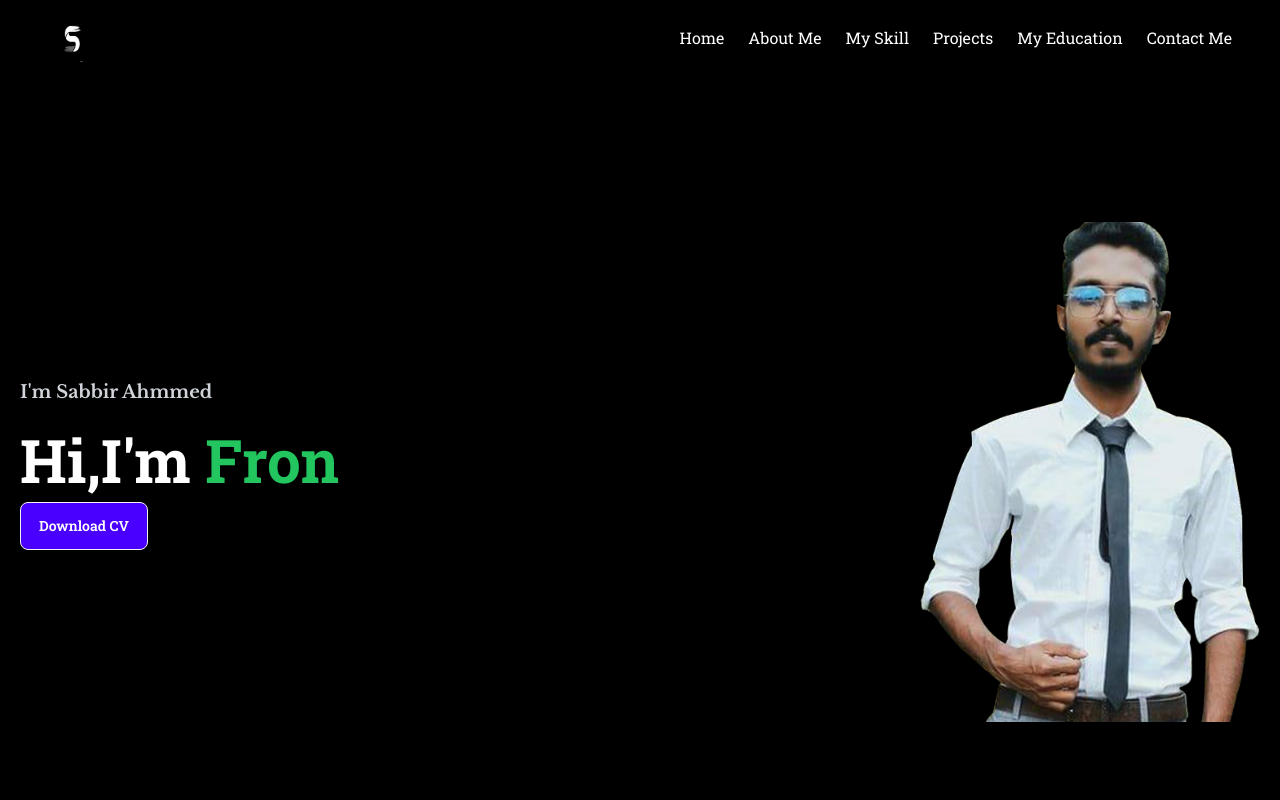
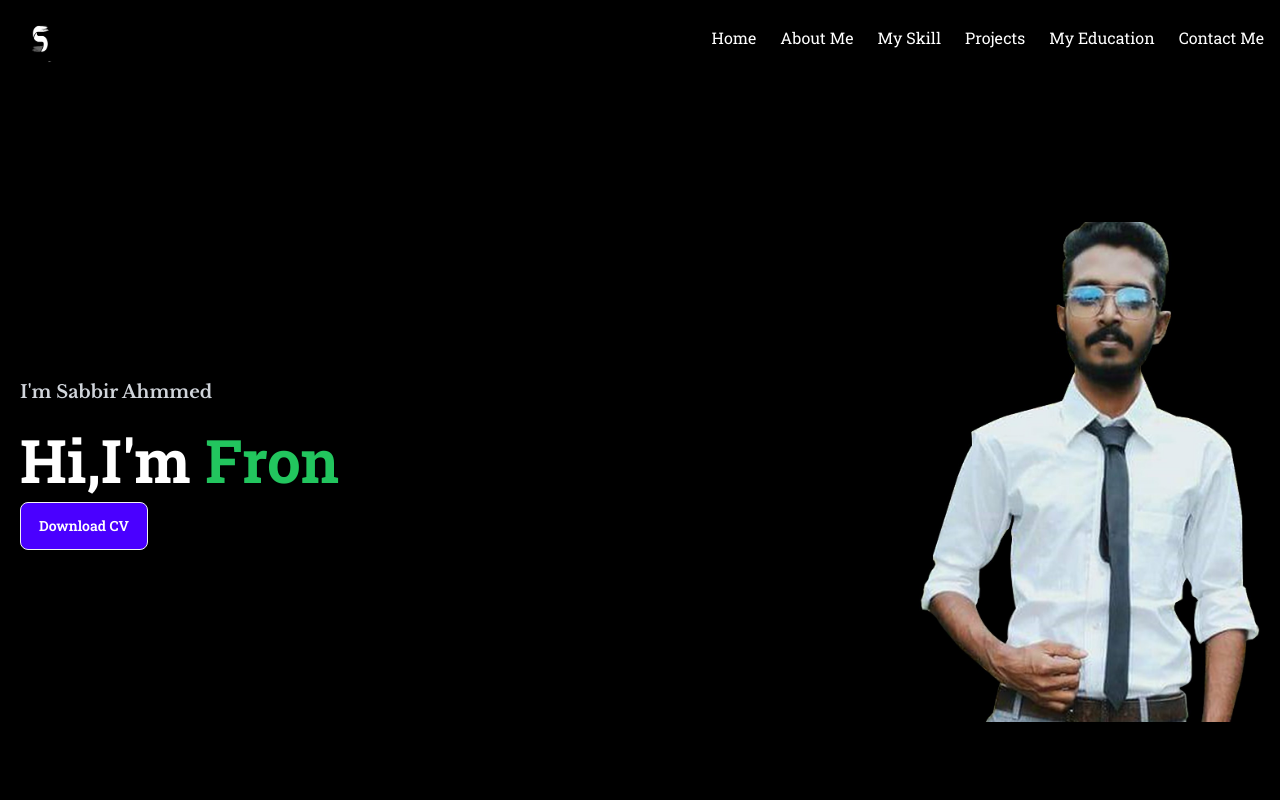
Before and after one commit to sabbir347256/Portfolio, a React (Vite) app: page / in a window 1280 px wide. Shown: the top 800 px of the page. Built offline with nearby package versions, Linux system fonts and the light colour scheme; a web font is replaced by a local one.

Commit message:
this is update

```diff
--- a/src/Components/Home/Navbar/Navbar.jsx
+++ b/src/Components/Home/Navbar/Navbar.jsx
@@ -34,7 +34,7 @@ const Navbar = () => {
   })
   return (
     <div>
-      <nav className="bg-black fixed w-full top-0 z-50 shadow-lg px-8 robotoFont">
+      <nav className="bg-black fixed w-full top-0 z-50 shadow-lg robotoFont">
         <div className="flex justify-between items-center p-4">
           <div>
             <img className="rounded-full h-12 w-12" src={logo1} alt="" />
```
